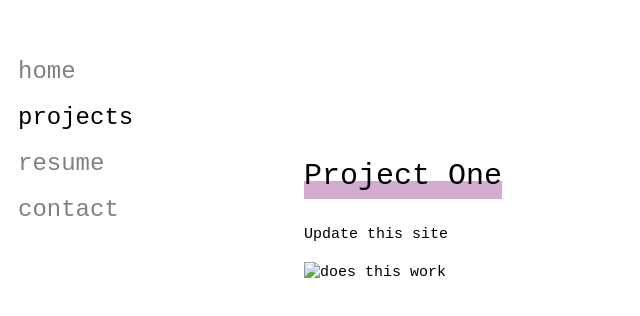
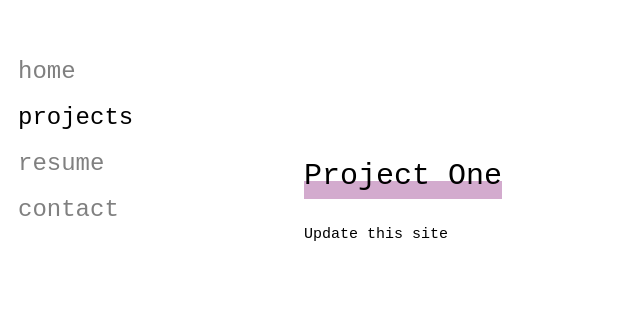
Before and after one commit to erikmichaelson/personalSite, a plain HTML site: page projects.html in a window 1280 px wide. Shown: the part 140-456 px from the top of the page, without its empty margins (0-640 px from the left). Drawn offline with nearby package versions, Linux system fonts and the light colour scheme; a web font is replaced by a local one.

Commit message:
removed temp projects image

```diff
--- a/projects.html
+++ b/projects.html
@@ -22,9 +22,6 @@
 						<h2>Project One</h2>
 						<p>Update this site </p>
 					</div>
-					<div class="pictures">
-						<img src="" alt="does this work">
-					</div>
 				</div>
 			</div>
 		</div>
```
